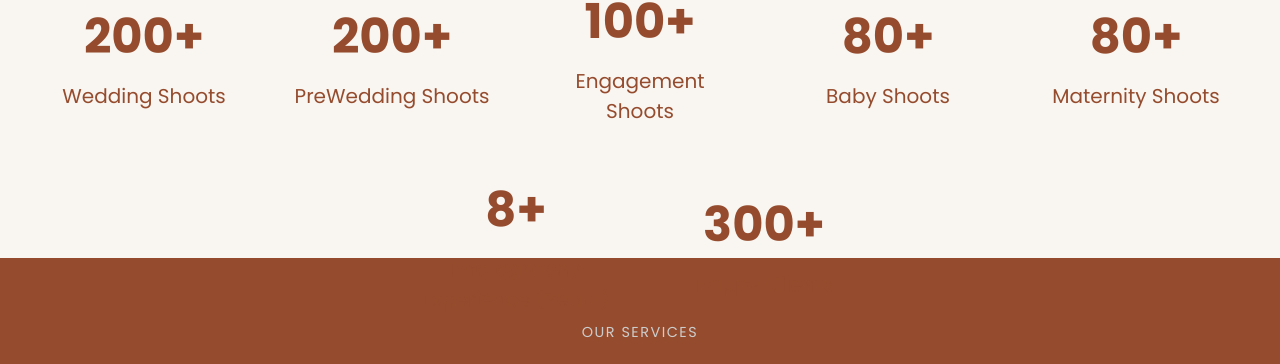
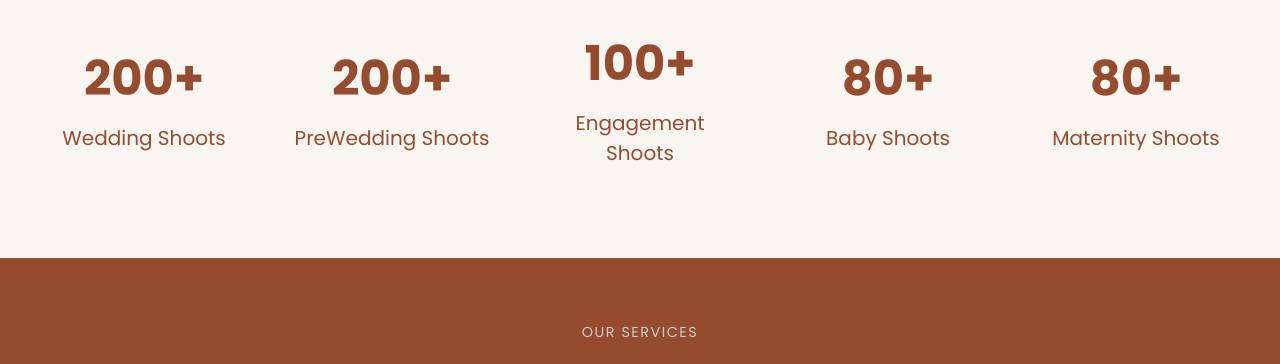
Before and after one commit to stinkysox/Akash-Photography, a React (Vite) app: page / in a window 1280 px wide. Shown: the part 1316-1680 px from the top of the page. Built offline with nearby package versions, Linux system fonts and the light colour scheme; a web font is replaced by a local one.

Commit message:
updated-gallery

```diff
--- a/src/assets/initialCategories.jsx
+++ b/src/assets/initialCategories.jsx
@@ -18,7 +18,6 @@ export const initialCategories = {
     { imageUrl: "https://i.postimg.cc/yxxzSDzv/image00020.jpg" },
     { imageUrl: "https://i.postimg.cc/3rfhQFg6/image00021.jpg" },
     { imageUrl: "https://i.postimg.cc/7ZGYWQdm/image00023.jpg" },
-    { imageUrl: "https://i.postimg.cc/Hn6sqGTP/image00024.jpg" },
     { imageUrl: "https://i.postimg.cc/d0GQqZqC/image00026.jpg" },
     { imageUrl: "https://i.postimg.cc/sgkDd4Ry/image00027.jpg" },
     { imageUrl: "https://i.postimg.cc/Jnmrt7n2/image00028.jpg" },
--- a/src/components/StatsCounter/StatsCounter.jsx
+++ b/src/components/StatsCounter/StatsCounter.jsx
@@ -15,14 +15,6 @@ const stats = [
   {
     count: 80,
     label: "Maternity Shoots",
-  },
-  {
-    count: 8,
-    label: "Photography Experience (Years)",
-  },
-  {
-    count: 300,
-    label: "Happy Clients",
   },
 ];
 
```
